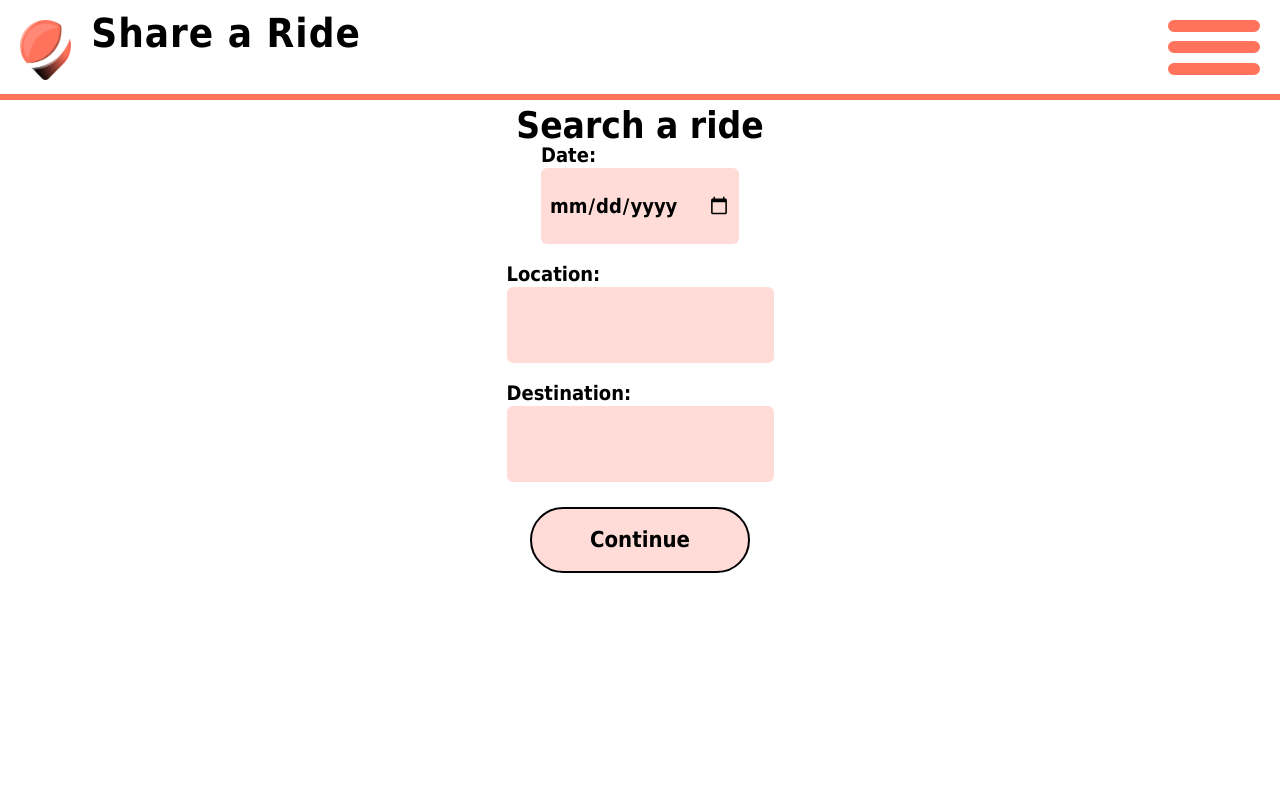
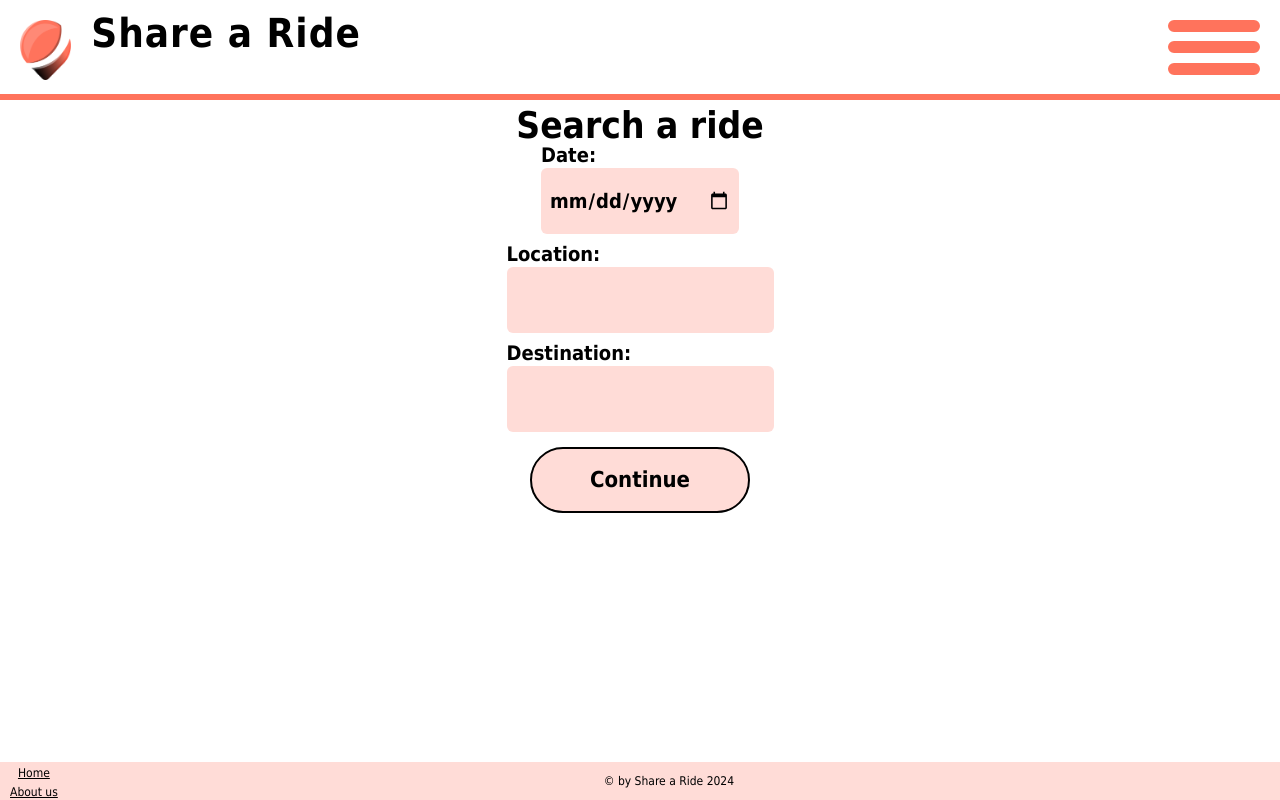
Before and after one commit to ChGund/codeathome_sharearide, a React (Create React App) app: page /codeathome_final_project/search in a window 1280 px wide. Built offline with nearby package versions, Linux system fonts and the light colour scheme; a web font is replaced by a local one.

Commit message:
Footer created

```diff
--- a/src/App.css
+++ b/src/App.css
@@ -1,5 +1,7 @@
 .App {
   text-align: center;
-  height: 100%;
   width: 100%;
+  min-height: 100vh;
+  display: flex;
+  flex-direction: column;
 }
--- a/src/App.js
+++ b/src/App.js
@@ -7,6 +7,7 @@ import Search from './pages/search/Search';
 import Share from './pages/share/Share';
 import About from './pages/about/About';
 import Navbar from './components/navbar/Navbar';
+import Footer from './components/footer/Footer';
 
 
 function App() {
@@ -22,6 +23,7 @@ function App() {
           <Route path="/codeathome_final_project/share" element={<Share />} />
           <Route path="/codeathome_final_project/about" element={<About />} />
         </Routes>
+        <Footer />
       </BrowserRouter>
     </div>
   );
--- /dev/null
+++ b/src/components/footer/Footer.js
@@ -0,0 +1,16 @@
+import { Link } from 'react-router-dom'
+import styles from './Footer.module.css'
+
+
+
+export default function Footer() {
+  return (
+    <div className={styles["footer"]}>
+    <ul className={styles["footer-links"]}>
+        <li><Link to='/codeathome_final_project/'>Home</Link></li>
+        <li><Link to='/codeathome_final_project/about'>About us</Link></li>
+    </ul>
+    <p>© by Share a Ride 2024</p>
+    </div>
+  )
+}
--- /dev/null
+++ b/src/components/footer/Footer.module.css
@@ -0,0 +1,37 @@
+.footer {
+    margin-top: 1em;
+    max-height: 6.25rem;
+    display: flex;
+    flex-direction: row;
+    background-color: #FFDCD7;
+    position: fixed;
+    bottom: 0;
+    width: 100%;
+}
+
+.footer-links ul {
+
+    flex: 1;
+}
+
+.footer-links li a {
+    font-weight: 100;
+    margin-left: 10px;
+    font-size: 0.75em;
+}
+
+.footer p {
+ flex: 1;
+ font-weight: 100;
+ font-size: 0.75em;
+ display: flex;
+ align-items: center;
+ justify-content: center;
+
+}
+
+@media screen and (max-width: 1033px) {
+    .footer {
+        position: relative;
+    }
+}
--- a/src/pages/login/Login.module.css
+++ b/src/pages/login/Login.module.css
@@ -18,6 +18,7 @@ h2 {
     display: flex;
     align-items: center;
     justify-content: space-between;
+    margin-bottom: 3em;
   }
 
 .image-container {
@@ -104,7 +105,7 @@ h2 {
     }
 
     .image-container img {
-        margin-top: 3em;
+        margin-top: 0.1em;
         max-width: 70%;
     }
 
@@ -145,7 +146,6 @@ h2 {
 
 
     .image-container img {
-        margin-top: 2em;
         max-width: 90%;
     }
 
--- a/src/pages/search/Search.module.css
+++ b/src/pages/search/Search.module.css
@@ -7,9 +7,9 @@ h2 {
 .search-form {
     display: flex;
     flex-direction: column;
-    justify-content: center;
+    justify-content: space-around;
     align-items: center;
-    margin-bottom: 10px;
+    max-height: 63vh;
 }
 
 .search-form label span {
@@ -22,12 +22,12 @@ h2 {
 .search-form input {
 font-size: 1.25em;
 max-width: 100%;
-height: 3em;
+height: 2.5em;
 background-color: #FFDCD7;
 border: none;
 border-radius: 0.3em;
 padding: 8px;
-margin-bottom: 0.9em;
+margin-bottom: 0.4em;
 text-align: left;
 }
 
@@ -56,11 +56,9 @@ border-radius: 0.3em;
         font-size: 2em;
     }
 
-
     .search-form {
-        margin-top: 2em;
+        min-height: 70vh;
     }
-
 
     .search-form button {
         font-size: 1.125em;
--- a/src/pages/signin/Signin.js
+++ b/src/pages/signin/Signin.js
@@ -19,8 +19,7 @@ export default function Login() {
       <div className={styles["heading-spacer"]}>
         <div className={styles["empty-left-side"]}></div>
         <div className={styles["right-side"]}>
-        <h2>Connecting the countryside</h2>
-        <h3>Create an account</h3>
+        <h2>Create an account</h2>
         </div>
       </div>
       <div className={styles["signin-page"]}>
--- a/src/pages/signin/Signin.module.css
+++ b/src/pages/signin/Signin.module.css
@@ -17,10 +17,6 @@ h2 {
     margin-bottom: -0.1em;
 }
 
-h3 {
-    font-size: 1.8em;
-}
-
 .signin-page {
     display: flex;
     align-items: center;
@@ -35,7 +31,7 @@ h3 {
 .image-container img {
     height: auto;
     max-width: 100%;
-    margin-top: -10em;
+    margin-top: -3em;
 }
 
 .image-container p {
@@ -136,8 +132,6 @@ h3 {
     .form-container-s button {
         font-size: 1.125em;
         width: 9em;
-        border: none;
-
     }
 
     .form-container-s label {
```
